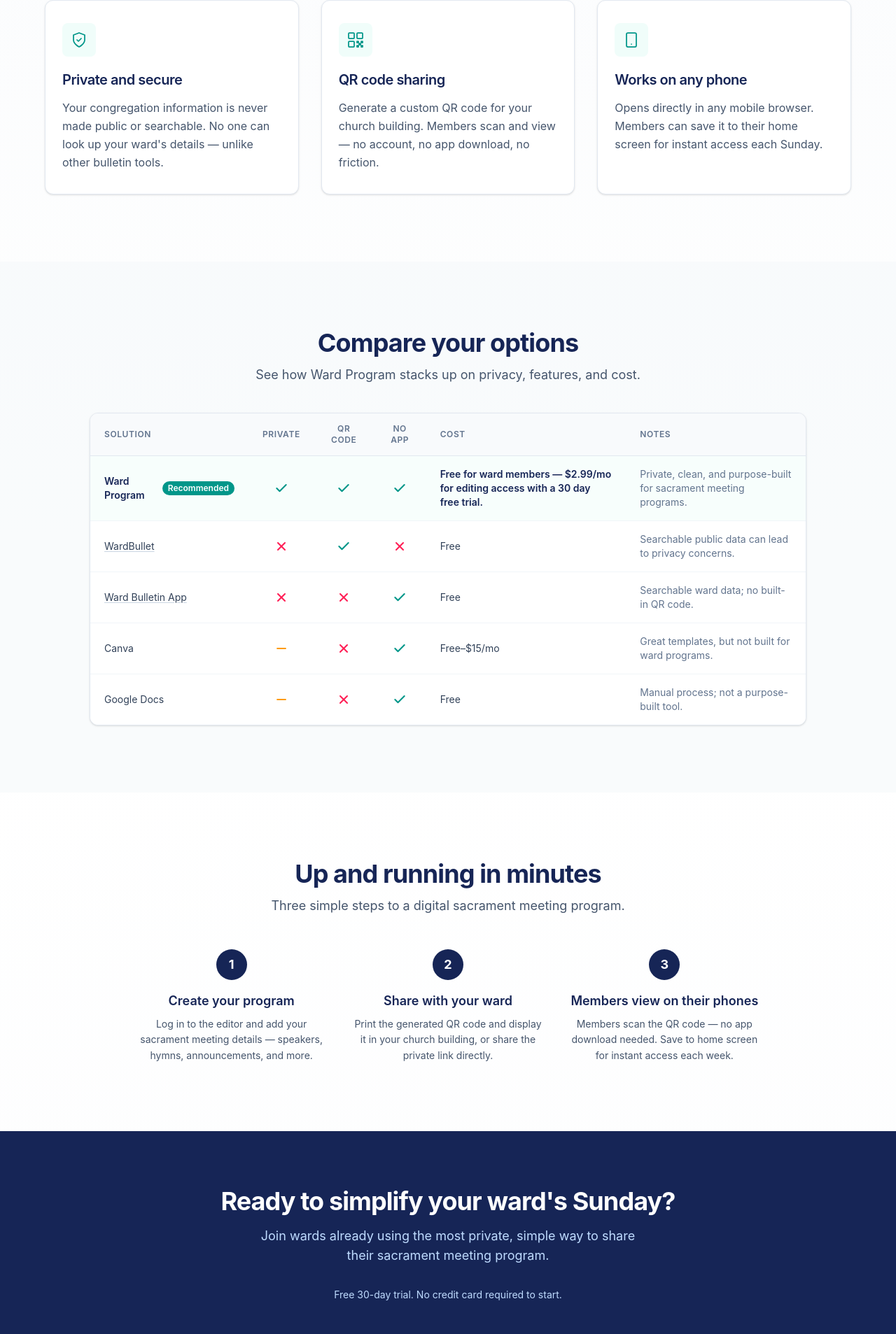
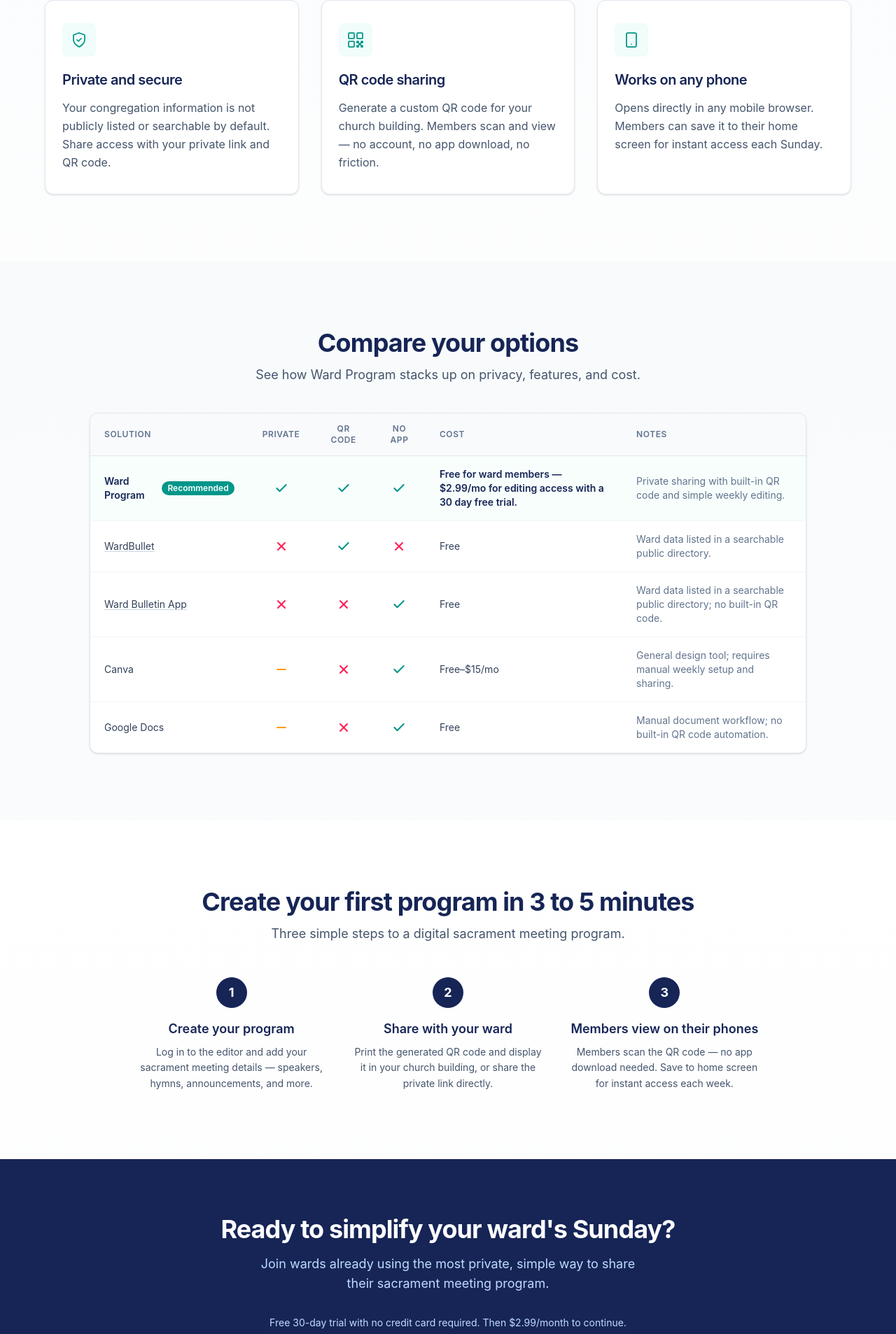
Before and after one commit to adamhinckley/ward-program-home, a Svelte app: page / in a window 1280 px wide. Shown: the part 1075-2982 px from the top of the page at 70% size. Built offline with nearby package versions, Linux system fonts and the light colour scheme.

Commit message:
SEO pass 1

```diff
--- a/index.html
+++ b/index.html
@@ -48,7 +48,7 @@
     />
     <meta
       name="twitter:description"
-      content="Create and share your ward's weekly sacrament meeting program privately. No public listings, no app download required. QR code sharing and privacy-first design."
+      content="Create and share your ward's weekly sacrament meeting program privately. No public listings, no app download required. QR code sharing, easy editing, and privacy-first design for LDS congregations."
     />
     <meta name="twitter:image" content="https://wardprogram.com/og-image.png" />
     <meta
@@ -85,7 +85,7 @@
         "description": "Create and share your ward's weekly sacrament meeting program privately. No public listings, no app download required. QR code sharing, easy editing, and privacy-first design for LDS congregations.",
         "offers": {
           "@type": "Offer",
-          "price": "3.00",
+          "price": "2.99",
           "priceCurrency": "USD",
           "priceValidUntil": "2027-12-31",
           "availability": "https://schema.org/InStock"
@@ -132,7 +132,7 @@
             "name": "How is Ward Program different from WardBullet or Ward Bulletin App?",
             "acceptedAnswer": {
               "@type": "Answer",
-              "text": "Ward Program keeps your congregation data completely private — it's never listed in a public directory or searchable by anyone. WardBullet and Ward Bulletin App make ward information publicly searchable, which can lead to privacy concerns. Ward Program also requires no app download and works directly in any mobile browser."
+              "text": "Ward Program keeps your congregation data private by default and accessible through your private URL and custom QR code. Before choosing any tool, review how it handles directory visibility and searchability. Ward Program also requires no app download and works directly in any mobile browser."
             }
           },
           {
@@ -234,10 +234,10 @@
           How is Ward Program different from WardBullet or Ward Bulletin App?
         </h3>
         <p>
-          Ward Program keeps your congregation data completely private — it's
-          never listed in a public directory or searchable by anyone. WardBullet
-          and Ward Bulletin App make ward information publicly searchable, which
-          can lead to privacy concerns.
+          Ward Program keeps your congregation data private by default and
+          accessible through your private URL and custom QR code. Before
+          choosing any tool, review how it handles directory visibility and
+          searchability.
         </p>
 
         <h3>How much does Ward Program cost?</h3>
--- a/src/App.svelte
+++ b/src/App.svelte
@@ -15,7 +15,7 @@
       hasQr: true,
       noApp: true,
       cost: 'Free for ward members — $2.99/mo for editing access with a 30 day free trial.',
-      notes: 'Private, clean, and purpose-built for sacrament meeting programs.',
+      notes: 'Private sharing with built-in QR code and simple weekly editing.',
       featured: true
     },
     {
@@ -25,7 +25,7 @@
       hasQr: true,
       noApp: false,
       cost: 'Free',
-      notes: 'Searchable public data can lead to privacy concerns.',
+      notes: 'Ward data listed in a searchable public directory.',
       featured: false
     },
     {
@@ -35,7 +35,7 @@
       hasQr: false,
       noApp: true,
       cost: 'Free',
-      notes: 'Searchable ward data; no built-in QR code.',
+      notes: 'Ward data listed in a searchable public directory; no built-in QR code.',
       featured: false
     },
     {
@@ -45,7 +45,7 @@
       hasQr: false,
       noApp: true,
       cost: 'Free–$15/mo',
-      notes: 'Great templates, but not built for ward programs.',
+      notes: 'General design tool; requires manual weekly setup and sharing.',
       featured: false
     },
     {
@@ -55,7 +55,7 @@
       hasQr: false,
       noApp: true,
       cost: 'Free',
-      notes: 'Manual process; not a purpose-built tool.',
+      notes: 'Manual document workflow; no built-in QR code automation.',
       featured: false
     }
   ];
@@ -68,7 +68,7 @@
     },
     {
       question: 'How is Ward Program different from WardBullet or Ward Bulletin App?',
-      answer: 'The key difference is <strong>privacy</strong>. Both WardBullet and Ward Bulletin App publish ward information in searchable public directories — meaning anyone can look up your congregation and find details about members, speakers, and meetings. Ward Program never makes your data public. Your program is only accessible through a private URL and your custom QR code. Additionally, Ward Program requires no app download — it works directly in any mobile browser.',
+      answer: 'The key difference is <strong>privacy-first design</strong>. Ward Program keeps your program accessible through your private URL and custom QR code, rather than through a public listing. If you are evaluating alternatives, review each tool\'s directory visibility and searchability policies. Ward Program also requires no app download and works directly in any mobile browser.',
       open: false
     },
     {
@@ -78,7 +78,7 @@
     },
     {
       question: 'Can I sponsor this for my ward?',
-      answer: "Absolutely! Many wards do exactly that.  It's only $2.99 a month for editing and publishing access for the ward.  Everyone can view the program for free — no login or account needed.  So one person can easily cover the cost to provide this service to the entire ward.  Once you create the account you can invite others to create an account and help edit the program, if you'd like, but only one account needs to pay the monthly fee.",
+      answer: 'Absolutely. Many wards do exactly that. Editing and publishing access is just $2.99 per month for the ward, while everyone can view the program for free with no login required. One person can sponsor it for the entire ward. Once you create the account, you can invite others to help edit, and only one paid subscription is needed.',
       open: false
     },
     {
@@ -88,12 +88,12 @@
     },
     {
       question: 'Is my ward\'s information private and secure?',
-      answer: "Yes. Ward Program never publishes your ward's data in any public directory. Your weekly program is only accessible via your private URL and custom QR code. No one outside your congregation can search for or discover your ward's information. This is the core reason Ward Program exists — to give wards a safe, private alternative to publicly-searchable bulletin tools.",
+      answer: "Yes. Ward Program does not publish your ward's data in a public directory. Your weekly program is shared through your private URL and custom QR code, so it is not publicly discoverable by default. Ward Program was built to give wards a safer alternative to publicly listed bulletin tools.",
       open: false
     },
     {
       question: 'How do I get started?',
-      answer: 'Getting started takes just a few minutes. Visit the <a href="https://app.wardprogram.com/sign-up" class="text-teal-600 underline underline-offset-2 hover:text-teal-800 font-medium">sign-up page</a> to create your account, then use the editor to build your first program. You can also <a href="https://app.wardprogram.com/demo/editor" class="text-teal-600 underline underline-offset-2 hover:text-teal-800 font-medium">try the editor demo</a> to see how it works before signing up.',
+      answer: 'Getting started usually takes 3 to 5 minutes. Visit the <a href="https://app.wardprogram.com/sign-up" class="text-teal-600 underline underline-offset-2 hover:text-teal-800 font-medium">sign-up page</a> to create your account, then use the editor to build your first program. You can also <a href="https://app.wardprogram.com/demo/editor" class="text-teal-600 underline underline-offset-2 hover:text-teal-800 font-medium">try the editor demo</a> to see how it works before signing up.',
       open: false
     },
     {
@@ -177,7 +177,7 @@
           <FeatureCard
             icon={iconShield}
             title="Private and secure"
-            body="Your congregation information is never made public or searchable. No one can look up your ward's details — unlike other bulletin tools."
+            body="Your congregation information is not publicly listed or searchable by default. Share access with your private link and QR code."
           />
           <FeatureCard
             icon={iconQr}
@@ -322,7 +322,7 @@
     <section class="px-4 py-16 md:px-8 md:py-20 lg:py-24">
       <div class="mx-auto max-w-4xl">
         <div class="mb-12 text-center">
-          <h2 class="mb-3 text-3xl font-bold tracking-tight text-blue-950 md:text-4xl">Up and running in minutes</h2>
+          <h2 class="mb-3 text-3xl font-bold tracking-tight text-blue-950 md:text-4xl">Create your first program in 3 to 5 minutes</h2>
           <p class="mx-auto max-w-2xl text-base text-slate-600 md:text-lg">Three simple steps to a digital sacrament meeting program.</p>
         </div>
         <div class="grid grid-cols-1 gap-10 md:grid-cols-3 md:gap-8">
@@ -350,7 +350,7 @@
       <div class="mx-auto max-w-3xl text-center">
         <h2 class="mb-4 text-3xl font-bold tracking-tight text-white md:text-4xl">Ready to simplify your ward's Sunday?</h2>
         <p class="mx-auto mb-8 max-w-xl text-lg text-blue-200">Join wards already using the most private, simple way to share their sacrament meeting program.</p>
-        <p class="mt-2 text-center text-sm text-blue-200 mb-12">Free 30-day trial.  No credit card required to start.</p>
+        <p class="mt-2 mb-12 text-center text-sm text-blue-200">Free 30-day trial with no credit card required. Then $2.99/month to continue.</p>
         <div class="flex flex-col items-center gap-3 sm:flex-row sm:justify-center sm:gap-4">
           <OutlineButton href="https://app.wardprogram.com/sign-up" text="Get Started — $2.99/mo" variant="primary" size="lg" />
           <OutlineButton href="https://app.wardprogram.com/demo/editor" rel="noopener noreferrer" text="Try the Editor Demo" variant="outline-white" size="lg" />
@@ -368,8 +368,8 @@
         <div class="space-y-3">
           {#each faqItems as item}
             <details class="group rounded-xl border border-slate-200 bg-white transition-shadow hover:shadow-sm" open={item.open}>
-              <summary class="flex cursor-pointer items-center justify-between px-5 py-4 text-base font-semibold text-blue-950 md:px-6 md:py-5 md:text-lg">
-                <span>{item.question}</span>
+              <summary class="flex cursor-pointer items-center justify-between px-5 py-4 md:px-6 md:py-5">
+                <h3 class="m-0 text-base font-semibold text-blue-950 md:text-lg">{item.question}</h3>
                 <svg xmlns="http://www.w3.org/2000/svg" width="18" height="18" viewBox="0 0 24 24" fill="none" stroke="currentColor" stroke-width="2" stroke-linecap="round" stroke-linejoin="round" class="faq-chevron shrink-0 text-slate-400"><path d="m6 9 6 6 6-6"/></svg>
               </summary>
               <div class="px-5 pb-5 md:px-6 md:pb-6">
--- a/src/lib/FeatureCard.svelte
+++ b/src/lib/FeatureCard.svelte
@@ -12,6 +12,6 @@
       {@html icon}
     </div>
   {/if}
-  <h2 class="mb-3 text-lg font-semibold leading-snug tracking-tight text-blue-950 md:text-xl">{title}</h2>
+  <h3 class="mb-3 text-lg font-semibold leading-snug tracking-tight text-blue-950 md:text-xl">{title}</h3>
   <p class="m-0 text-sm leading-relaxed text-slate-600 md:text-base">{body}</p>
 </div>
```
